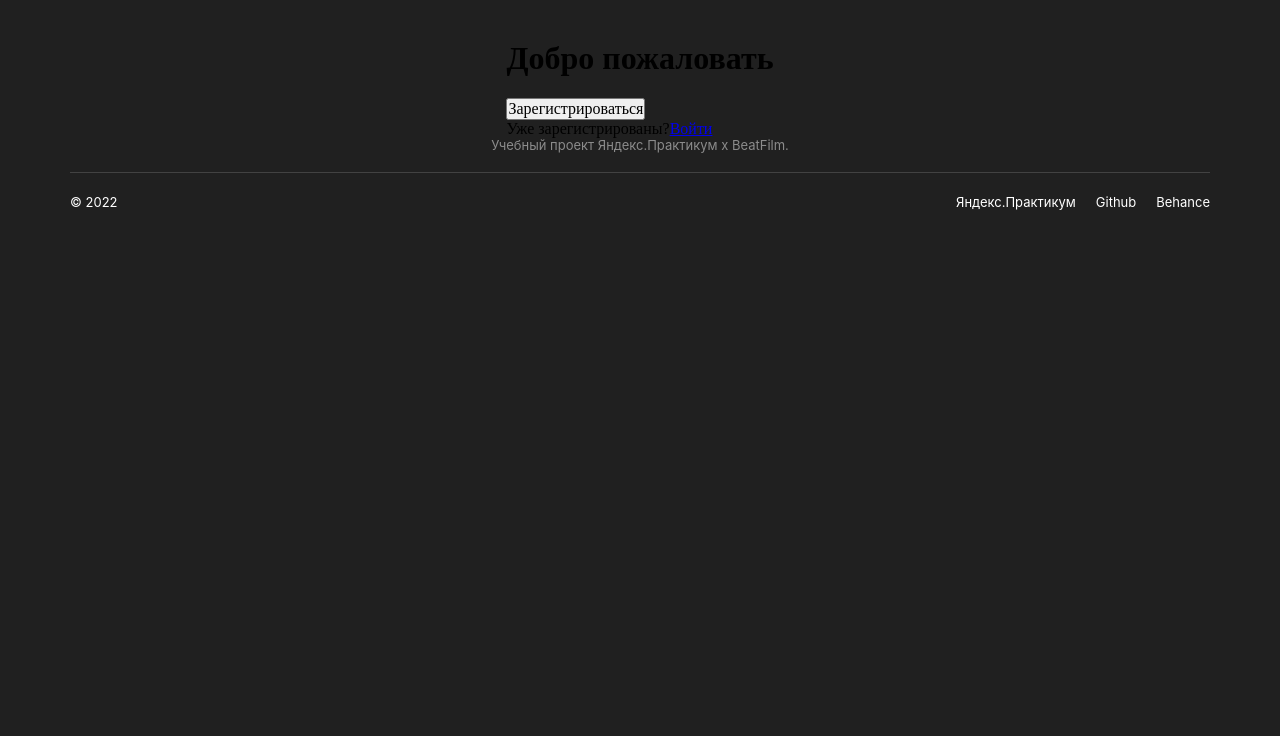
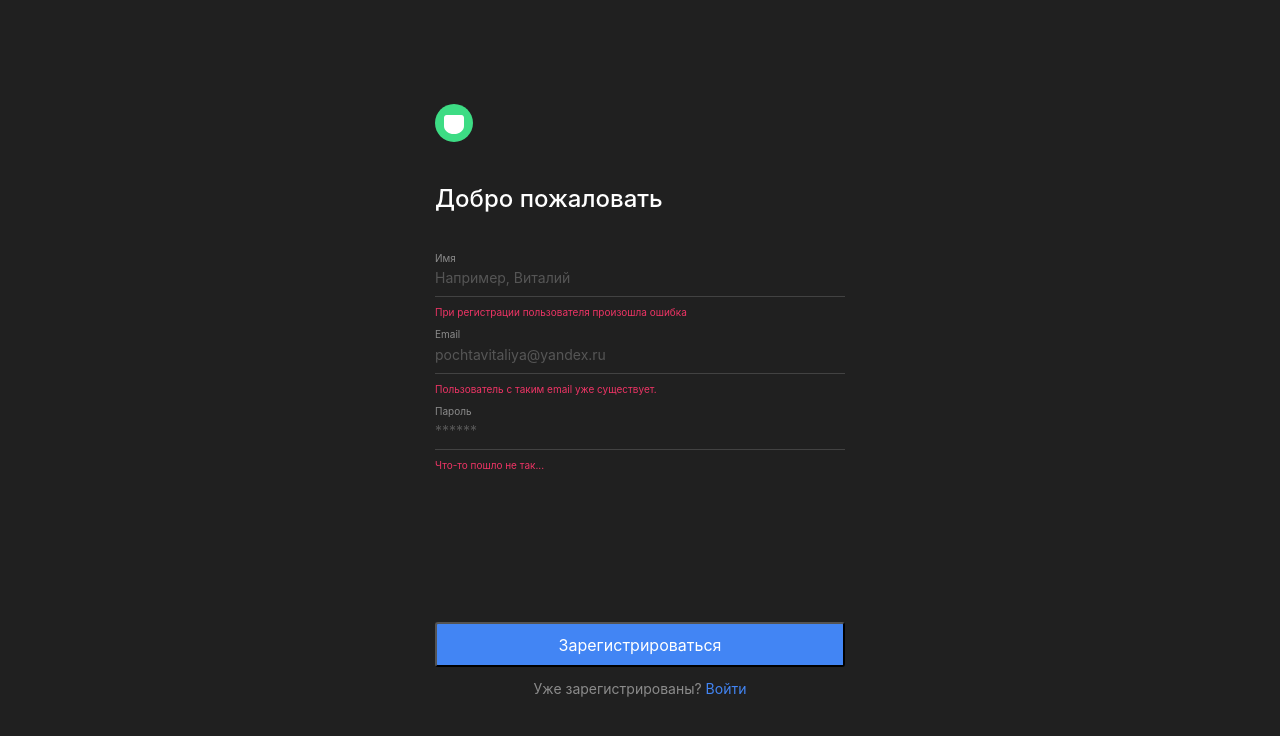
Before and after one commit to MrPhysix/movies-explorer-frontend, a React (Create React App) app: page /signup in a window 1280 px wide. Shown: the top 736 px of the page. Built offline with nearby package versions, Linux system fonts and the light colour scheme.

Commit message:
signup (no-adaptive)/formelement etc

```diff
--- a/src/components/App/App.js
+++ b/src/components/App/App.js
@@ -46,7 +46,7 @@ function App() {
   return (
     <>
       {
-        !pageProfile && !pageLogin && !pageRegister
+        !pageNotFound && !pageLogin && !pageRegister
         && <Header isLogged={isLogged} handleLogIn={handleLogIn} />
       }
       <Routes>
@@ -96,7 +96,7 @@ function App() {
           element={<div>Hi</div>}
         />
       </Routes>
-      {!pageNotFound && !pageProfile && <Footer />}
+      {!pageNotFound && !pageProfile && !pageLogin && !pageRegister && <Footer />}
       <ScrollUpButton menuScrolled />
     </>
   );
--- /dev/null
+++ b/src/components/FormElement/FormElement.css
@@ -0,0 +1,30 @@
+.form {
+    display: flex;
+    flex-direction: column;
+    font-family: 'Inter', sans-serif;
+    font-style: normal;
+}
+
+.form__submit {
+    padding: 0;
+    margin-top: 140px;
+    margin-bottom: 15px;
+    width: 100%;
+    color: #fff;
+    background: #4285F4;
+    border-radius: 3px;
+    height: 45px;
+}
+
+.form__under-submit {
+    color: #8B8B8B;
+    font-weight: 400;
+    font-size: 14px;
+    line-height: 1;
+    align-self: center;
+}
+
+.form__under-submit-link {
+    text-decoration: none;
+    color: #4285F4;
+}
--- /dev/null
+++ b/src/components/FormElement/FormElement.js
@@ -0,0 +1,25 @@
+import React from 'react';
+import { Link } from 'react-router-dom';
+import './FormElement.css';
+
+function FormElement({
+  submitText,
+  underText,
+  linkToPath,
+  underLinkText,
+  children,
+}) {
+  return (
+    <form className="form">
+      {children}
+      <button className="form__submit button-hover" type="submit">{submitText}</button>
+      <p className="form__under-submit">
+        {underText}
+        {' '}
+        <Link to={linkToPath} className="form__under-submit-link link-hover">{underLinkText}</Link>
+      </p>
+    </form>
+  );
+}
+
+export default FormElement;
--- /dev/null
+++ b/src/components/FormElement/FormElementInput/FormElementInput.css
@@ -0,0 +1,53 @@
+.form-element__input {
+    width: 100%;
+    font-family: 'Inter', sans-serif;
+    font-style: normal;
+    font-weight: 400;
+    color: #fff;
+}
+
+.form-element__label {
+    font-size: 10px;
+    color: #8B8B8B;
+    width: 100%;
+}
+
+.form-element__input_input {
+    color: #fff;
+    padding: 0;
+    margin: 5px 0 10px;
+    width: 100%;
+    background-color: transparent;
+    border: none;
+    font-size: 14px;
+    line-height: 1;
+}
+
+.form-element__input_input:focus {
+    outline: none;
+}
+
+.form-element__input_input::placeholder {
+    font-weight: 400;
+    color: #8B8B8B;
+    opacity: .5;
+}
+
+.form-element__divider {
+    display: block;
+    width: 100%;
+    height: 1px;
+    background-color: #424242;
+}
+
+.form-element__error {
+    padding: 0;
+    margin: 10px 0;
+    font-size: 10px;
+    color: #EE3465;
+    min-height: 12px;
+}
+
+.form-element__error::first-letter {
+    text-transform: capitalize;
+}
--- /dev/null
+++ b/src/components/FormElement/FormElementInput/FormElementInput.js
@@ -0,0 +1,17 @@
+import React from 'react';
+import './FormElementInput.css';
+
+function FormElementInput({
+  optionStyle, labelText, errorText, placeholderText, type,
+}) {
+  return (
+    <label htmlFor="form-element__input" className="form-element__label">
+      {labelText}
+      <input style={optionStyle} type={!type ? 'input' : type} className="form-element__input_input" id="form-element__input" placeholder={placeholderText} />
+      <i className="form-element__divider" />
+      <p className="form-element__error">{errorText && errorText}</p>
+    </label>
+  );
+}
+
+export default FormElementInput;
--- a/src/components/Profile/Profile.js
+++ b/src/components/Profile/Profile.js
@@ -5,7 +5,6 @@ const info = {
   name: 'Виталий',
   email: 'pochta@yandex.ru',
 };
-// <i className="divider" />
 
 function ProfileInfoLine({ header, children }) {
   return (
--- a/src/components/Register/Register.css
+++ b/src/components/Register/Register.css
@@ -0,0 +1,27 @@
+.register {
+    width: 100vw;
+    height: 100vh;
+    font-family: 'Inter', sans-serif;
+    font-style: normal;
+    color: #fff;
+    display: flex;
+    justify-content: center;
+    align-items: center;
+}
+
+.register__wrapper {
+    width: 410px;
+}
+
+.register__logo {
+    max-width: 38px;
+    padding: 0;
+    margin: 0;
+}
+
+.register__title {
+    margin: 40px 0;
+    padding: 0;
+    font-weight: 500;
+    font-size: 24px;
+}
--- a/src/components/Register/Register.js
+++ b/src/components/Register/Register.js
@@ -1,19 +1,42 @@
 import React from 'react';
 import { Link } from 'react-router-dom';
+import Logo from '../../images/logo.svg';
+import FormElement from '../FormElement/FormElement';
+import FormElementInput from '../FormElement/FormElementInput/FormElementInput';
+import './Register.css';
 
 function Register() {
   return (
     <main className="register">
       <div className="register__wrapper">
-        <img src="" alt="" className="logo" />
+        <Link to="/">
+          <img src={Logo} alt="logo" className="register__logo" />
+        </Link>
         <h1 className="register__title">Добро пожаловать</h1>
-        <form action="" className="register__form">
-          <button className="register__submit" type="button">Зарегистрироваться</button>
-          <p className="register__under-submit">
-            Уже зарегистрированы?
-            <Link to="/signin" className="register__submit">Войти</Link>
-          </p>
-        </form>
+        <FormElement
+          submitText="Зарегистрироваться"
+          underText="Уже зарегистрированы?"
+          linkToPath="/signin"
+          underLinkText="Войти"
+        >
+          <FormElementInput
+            labelText="Имя"
+            errorText="При регистрации пользователя произошла ошибка"
+            placeholderText="Например, Виталий"
+            optionStyle={{ textTransform: 'capitalize' }}
+          />
+          <FormElementInput
+            labelText="Email"
+            errorText="Пользователь с таким email уже существует."
+            placeholderText="pochtavitaliya@yandex.ru"
+          />
+          <FormElementInput
+            labelText="Пароль"
+            errorText="Что-то пошло не так..."
+            placeholderText="******"
+            type="password"
+          />
+        </FormElement>
       </div>
     </main>
   );
--- a/src/components/SearchForm/SearchForm.css
+++ b/src/components/SearchForm/SearchForm.css
@@ -36,6 +36,7 @@
 }
 
 .search__input {
+    text-transform: capitalize;
     margin-left: 10px;
     padding-right: 25px;
     width: 100%;
@@ -50,6 +51,7 @@
 }
 
 .search__input::placeholder {
+    text-transform: capitalize;
     color: #8B8B8B;
     font-family: inherit;
     transition: opacity .35s ease-in-out;
--- a/src/index.css
+++ b/src/index.css
@@ -26,3 +26,8 @@ input[type="search"] {
 ::-webkit-search-cancel-button {
   -webkit-appearance: none;
 }
+
+input[type="password"]
+{
+  -webkit-text-security: disc;
+}
```
